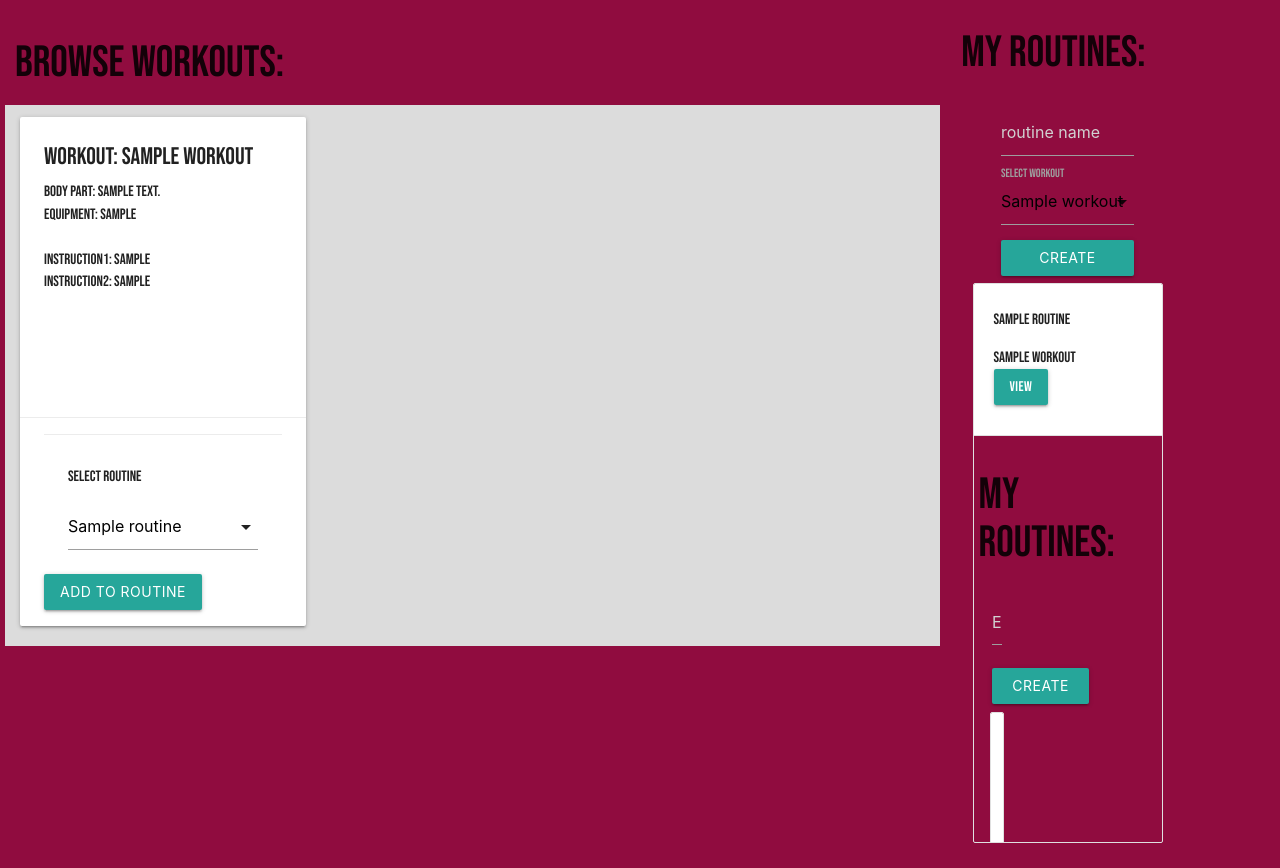
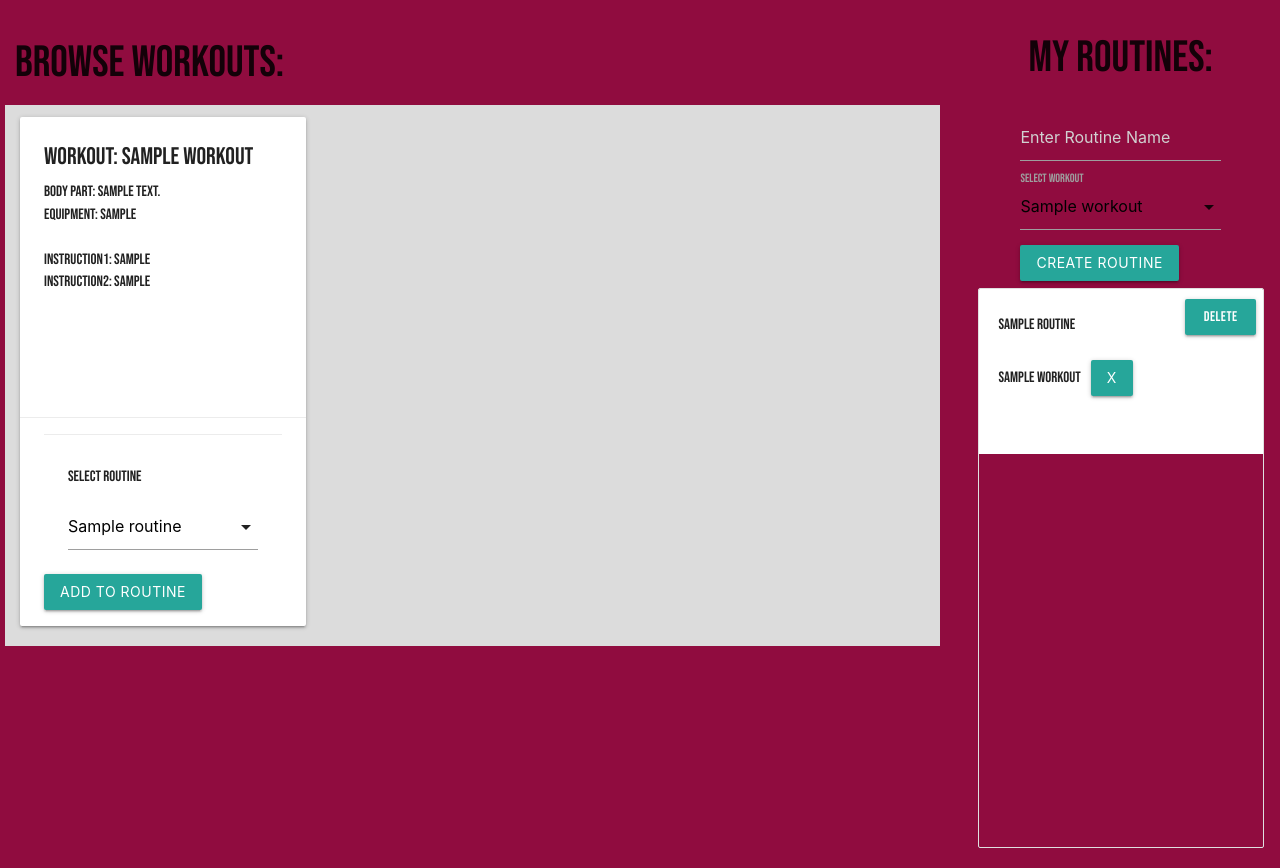
Before and after one commit to Neya1306/Workout-Remixer, a Flask app: page / in a window 1280 px wide. Before the commit the page ends 843 px from the top, so only its background shows below. Run offline with Flask 3, Linux system fonts and the light colour scheme; tables that the repository leaves empty hold one stand-in row (values such as "Sample post").

Commit message:
Updated Routines

```diff
--- a/App/templates/index.html
+++ b/App/templates/index.html
@@ -43,18 +43,19 @@
     </div>
   </section>
 
-  <section class="col s12 m3" style="padding: 0;">
-    <h3>My Routines:</h3>
-    <div class="col s12 m9 l8">
-      <div class="container" name="form-container">
-          <form name="createroutine" action="/createroutine" method="POST">
+  <section class="col s12 m3" style="padding: 5px;">
+
+      <h3 style="text-align: center;">My Routines:</h3>
+      <div class="col s12 m9 l8" style="min-width: 100%;">
+          <div class="container" Name="form-container">
+              <form name="create-routine" action="/createroutine" method="POST">
                   <div class="input-field">
-                  <input name="name" type="text" placeholder="routine name">
+                      <input name="name" type="text" placeholder="Enter Routine Name">
                   </div>
                   <div class="input-field">
                       <select name="workout_id">
                           {% for workout in workouts %}
-                      <option value="{{ workout.workout_id }}">{{ workout.name }}</option>
+                          <option value="{{ workout.id }}">{{ workout.name }}</option>
                           {% endfor %}
                       </select>
                       <label>Select Workout</label>
@@ -62,59 +63,33 @@
                   <button class="btn waves-effect waves-light" type="submit">Create Routine</button>
               </form>
           </div>
-      <ul class="collection" style="overflow-y: scroll; height: 70vh;">
+          <ul class="collection" style="overflow-y: auto; height: 70vh;">
               {% for routine in routines %}
               <li class="collection-item">
                   <div class="row">
-                  <div class="col s12">
+                      <div class="col s12 m9">
                           <p>{{ routine.name }}</p>
-
-                      <ul>
+                          <div class="row">
                               {% for workout in routine.workouts %}
-                          <li>{{ workout.name }}</li>
+                              <div class="col s12" style="display: flex; align-items: center;">
+                                  <p style="margin-right: 10px;">{{ workout.name }}</p>
+                                  <button class="btn" onclick="removeWorkoutFromRoutine('{{ routine.id }}', '{{ workout.id }}')">X</button>
+                              </div>
                               {% endfor %}
-
-                      </ul>
                           </div>
-                  <div class="col s12 m3">
-                      <a href="/routines/{{ routine.id }}" class="btn">View</a>
+                      </div>
+                      <div class="col s12 m3" style="display: flex; justify-content: center; align-items: center;">
+                          <a href="/routines/{{ routine.id }}" class="btn">Delete Routine</a>
                       </div>
                   </div>
               </li>
               {% endfor %}
-
-  <section class="col s12 m3" style="padding:5px;">
-
-    <h3 style="text-align: center;">My Routines:</h3>
-    <div class="col s12 m9 l8" style="min-width:100%;">
-      <div class="container" Name="form-container">
-        <form name="create-routine" action="/createroutine" method="POST">
-          <div class="input-field">
-            <input name="name" type="text" placeholder="Enter Routine Name">
-          </div>
-          <button class="btn waves-effect waves-light" type="submit">Create Routine</button>
-        </form>
-      </div>
-      <ul class="collection" style="overflow-y:auto; height:70vh;">
-        {% for routine in routines %}
-        <li class="collection-item">
-          <div class="row">
-            <div class="col s12 m9">
-              <p>{{routine.name}}</p>
-            </div>
-            <div class="col s12 m3">
-              <a href="/routines/{{routine.id}}" class="btn">View</a>
-            </div>
-          </div>
-        </li>
-        {% endfor %}
- main
           </ul>
       </div>
 
+  </section>
 
 
-  </section>
 </main>
 {% endblock %}
 
```
Lines whose indentation alone changed are shown as unchanged.
